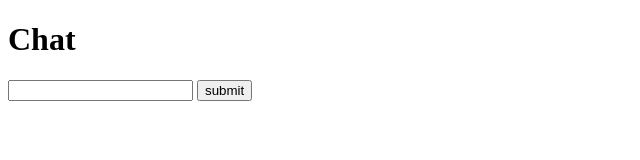
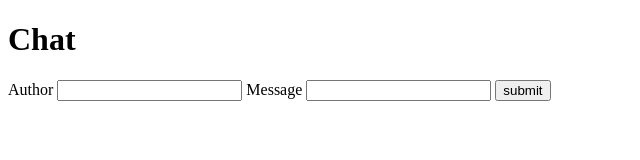
Before and after one commit to amsuarezp18/express, a website: page public/index.html in a window 1280 px wide. Shown: the whole page, without its empty margins (0-640 px from the left). Drawn offline with Linux system fonts and the light colour scheme.

Commit message:
git change html

```diff
--- a/public/index.html
+++ b/public/index.html
@@ -9,6 +9,9 @@
     <h1>Chat</h1>
     <div id="messages"></div>
     <form id="form">
+      <label for="author" >Author</label>
+      <input type="text" id="author" />
+      <label for="message">Message</label>
       <input type="text" id="message" />
       <input type="submit" value="submit" />
     </form>
```
